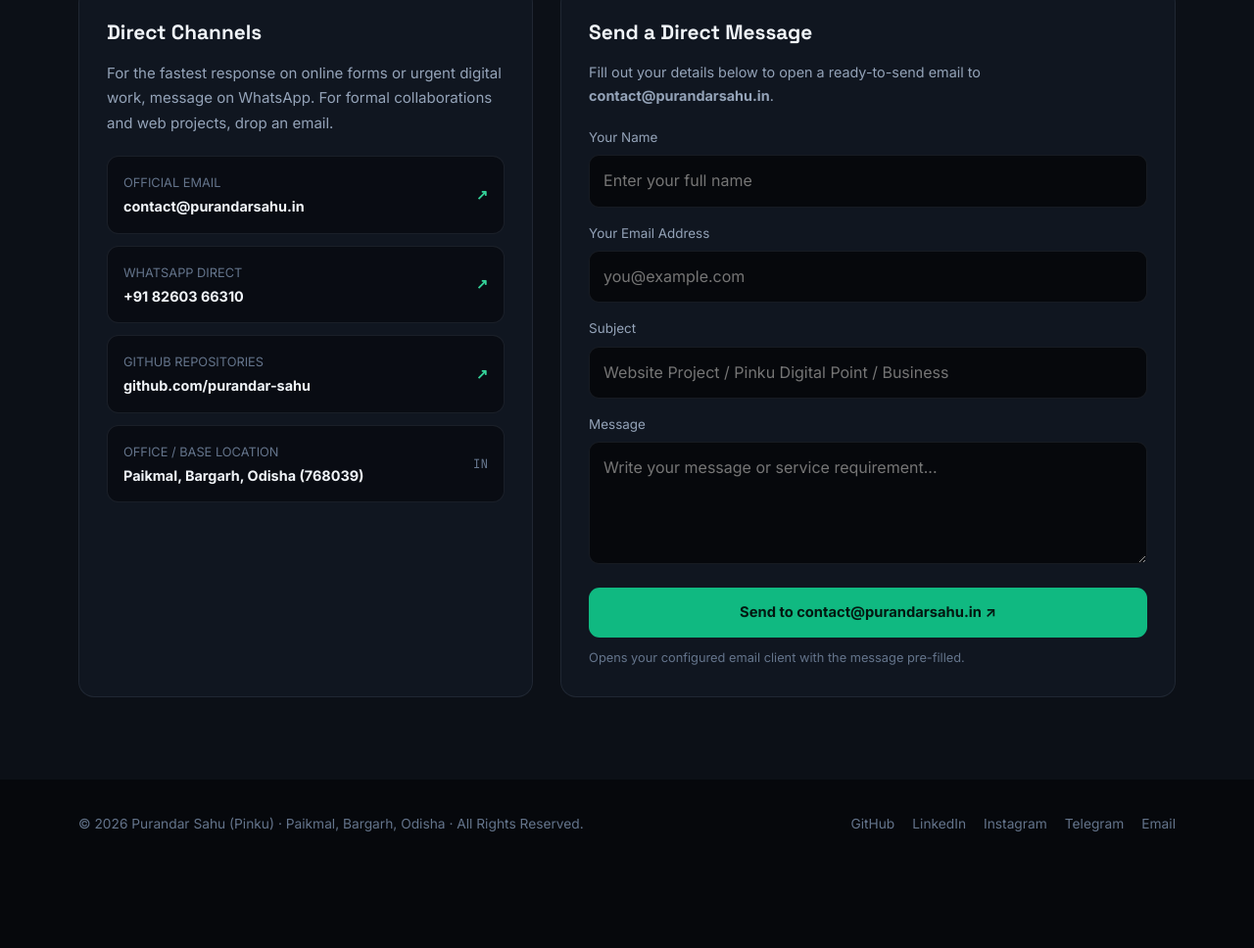
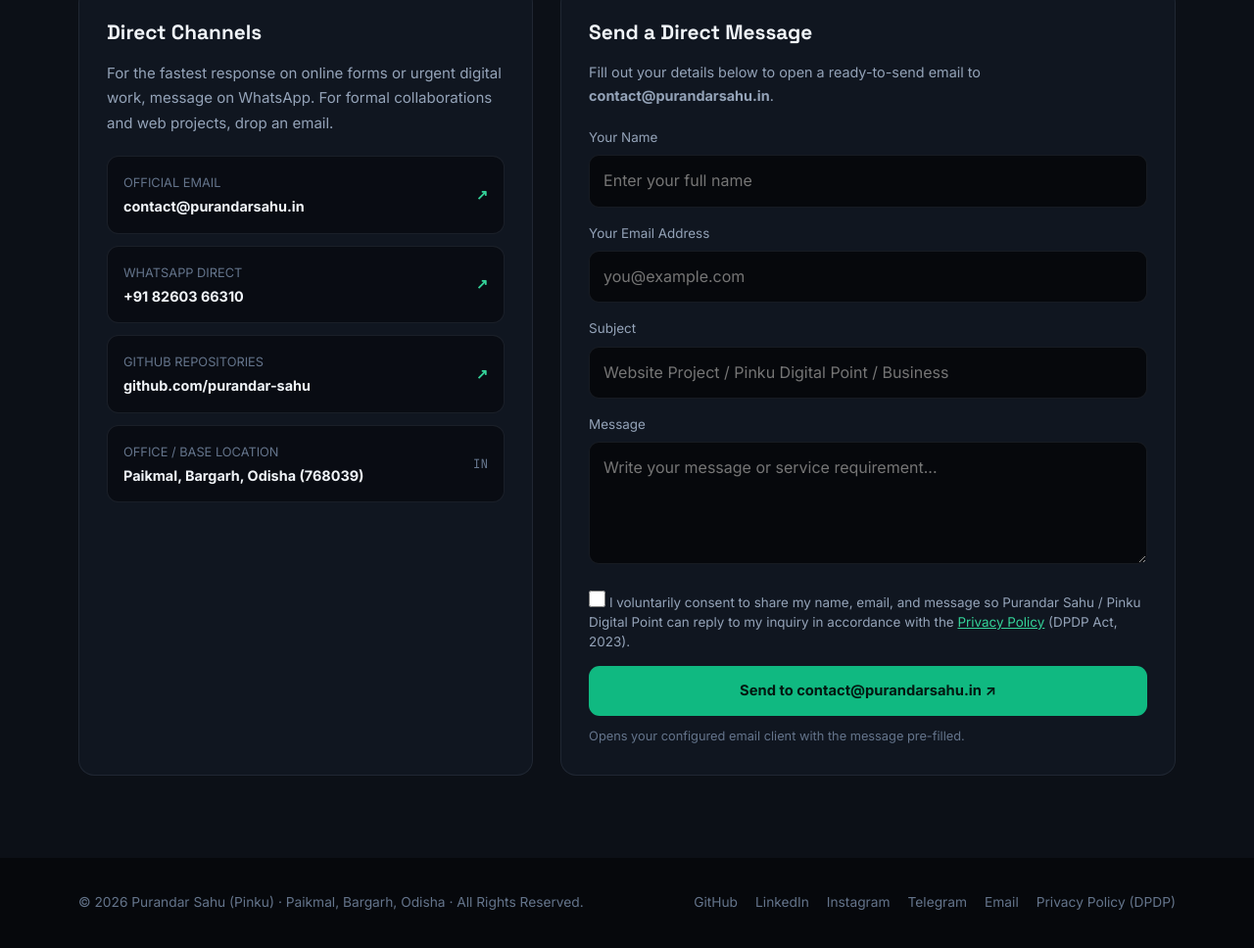
Before and after one commit to purandar-sahu/purandarsahu, a plain HTML site: page index.html in a window 1280 px wide. Shown: the part 8064-9032 px from the top of the page at 98% size. Before the commit the page ends 8952 px from the top, so only its background shows below. Drawn offline with Linux system fonts and the light colour scheme; no server answers.

Commit message:
Update index.html

```diff
--- a/index.html
+++ b/index.html
@@ -1178,6 +1178,29 @@
       color: var(--dim);
       margin-top: 10px;
     }
+    .consent-label {
+      display: flex;
+      align-items: flex-start;
+      gap: 10px;
+      font-size: 0.82rem;
+      color: var(--muted);
+      line-height: 1.5;
+      cursor: pointer;
+    }
+
+    .consent-label input[type="checkbox"] {
+      width: 17px;
+      height: 17px;
+      margin-top: 3px;
+      accent-color: var(--emerald);
+      flex-shrink: 0;
+      cursor: pointer;
+    }
+
+    .consent-label a {
+      color: var(--emerald-bright);
+      text-decoration: underline;
+    }
 
     /* Lightbox Modal */
     .lightbox {
@@ -1887,6 +1910,12 @@
             <label for="message">Message</label>
             <textarea id="message" required placeholder="Write your message or service requirement..."></textarea>
           </div>
+          <div class="form-group">
+            <label class="consent-label" for="dpdpConsent">
+              <input id="dpdpConsent" type="checkbox" required>
+              <span>I voluntarily consent to share my name, email, and message so Purandar Sahu / Pinku Digital Point can reply to my inquiry in accordance with the <a href="privacy.html" target="_blank" rel="noopener noreferrer">Privacy Policy</a> (DPDP Act, 2023).</span>
+            </label>
+          </div>
 
           <button type="submit" class="btn btn-primary" style="width:100%;">Send to contact@purandarsahu.in ↗</button>
           <p class="form-helper" id="formStatus">Opens your configured email client with the message pre-filled.</p>
@@ -1916,6 +1945,7 @@
       <a href="https://instagram.com/purandarsahu.in" target="_blank" rel="noopener noreferrer">Instagram</a>
       <a href="https://t.me/purandarsahu_in" target="_blank" rel="noopener noreferrer">Telegram</a>
       <a href="mailto:contact@purandarsahu.in">Email</a>
+            <a href="privacy.html">Privacy Policy (DPDP)</a>
     </div>
   </div>
 </footer>
```
